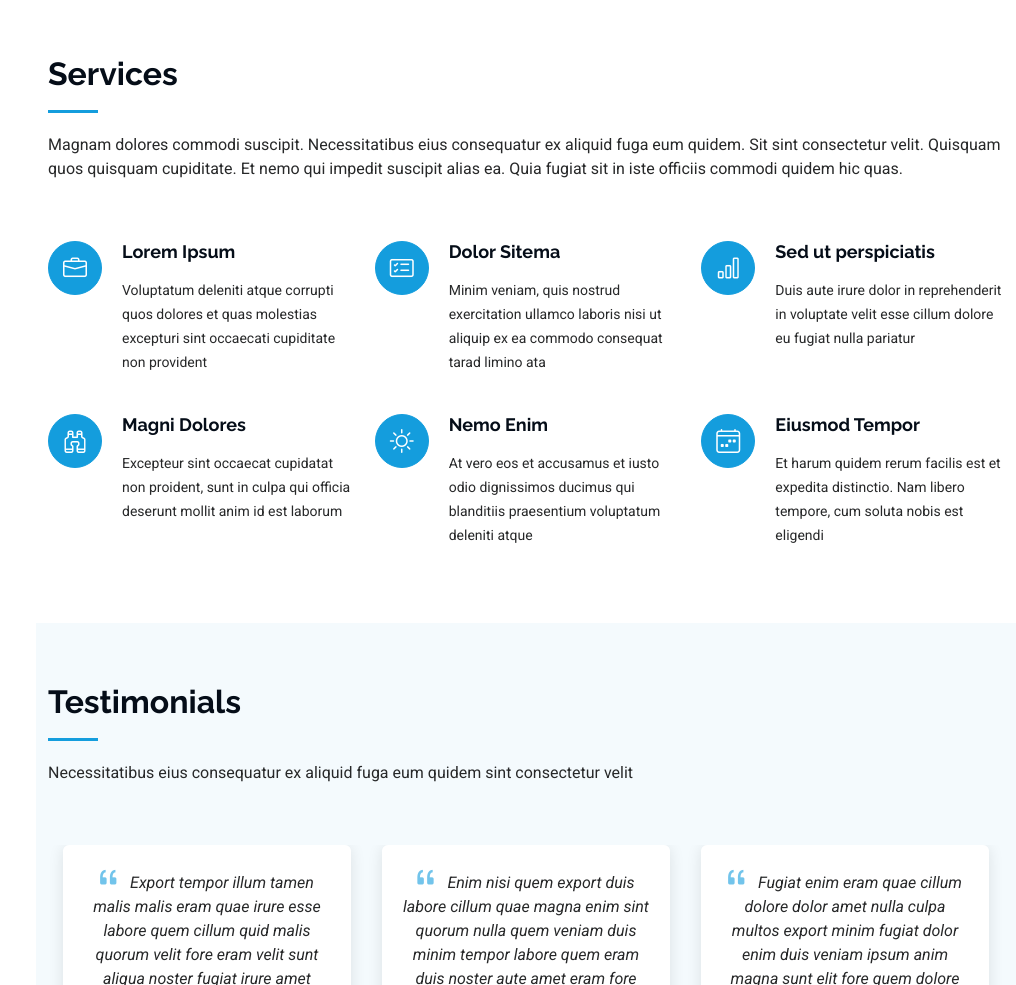
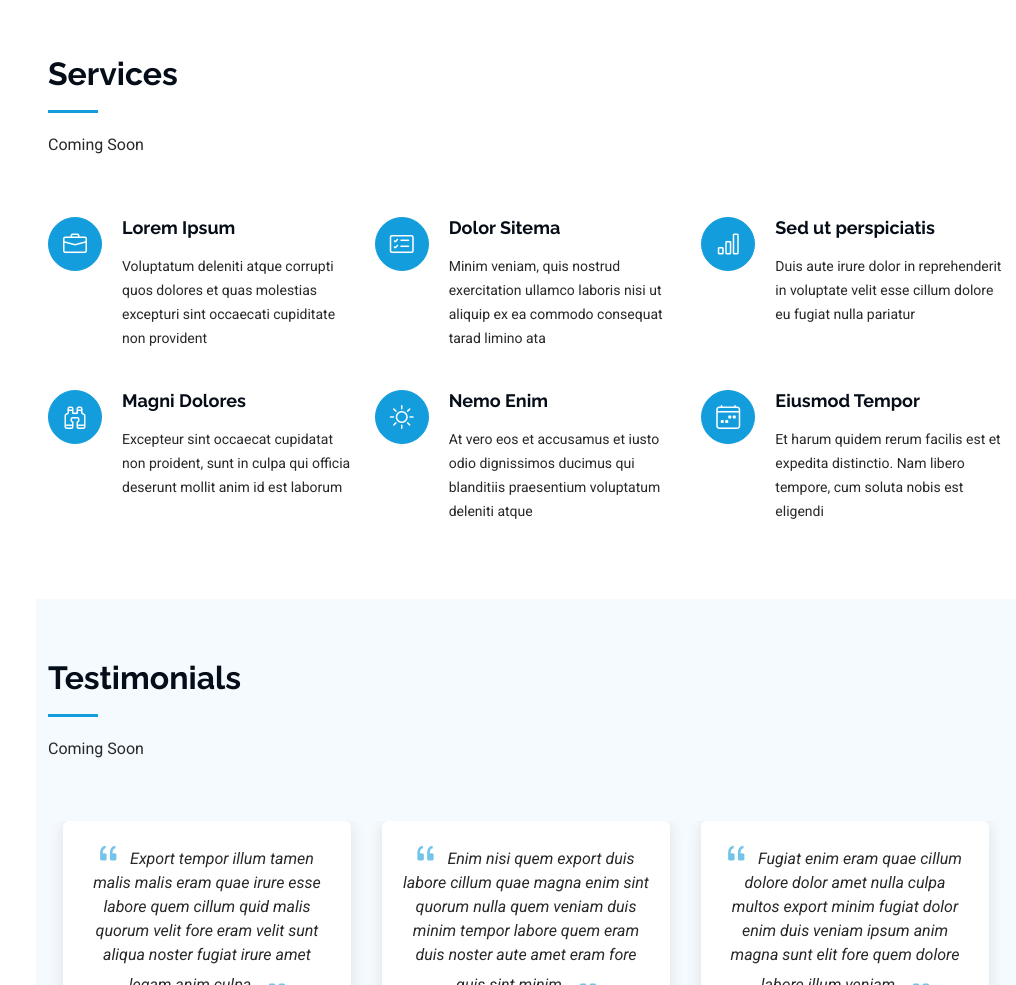
Before and after one commit to DaneBennettWalter/danewalter, a plain HTML site: page index.html in a window 1280 px wide. Shown: the part 3000-3985 px from the top of the page, without its empty margins (264-1280 px from the left). Drawn offline with Linux system fonts and the light colour scheme.

Commit message:
Update index.html

```diff
--- a/index.html
+++ b/index.html
@@ -249,7 +249,7 @@ This next phase of my life isn’t just about building—it’s about applying a
       <!-- Section Title -->
       <div class="container section-title" data-aos="fade-up">
         <h2>Services</h2>
-        <p>Magnam dolores commodi suscipit. Necessitatibus eius consequatur ex aliquid fuga eum quidem. Sit sint consectetur velit. Quisquam quos quisquam cupiditate. Et nemo qui impedit suscipit alias ea. Quia fugiat sit in iste officiis commodi quidem hic quas.</p>
+        <p>Coming Soon</p>
       </div><!-- End Section Title -->
 
       <div class="container">
@@ -317,7 +317,7 @@ This next phase of my life isn’t just about building—it’s about applying a
       <!-- Section Title -->
       <div class="container section-title" data-aos="fade-up">
         <h2>Testimonials</h2>
-        <p>Necessitatibus eius consequatur ex aliquid fuga eum quidem sint consectetur velit</p>
+        <p>Coming Soon</p>
       </div><!-- End Section Title -->
 
       <div class="container" data-aos="fade-up" data-aos-delay="100">
```
